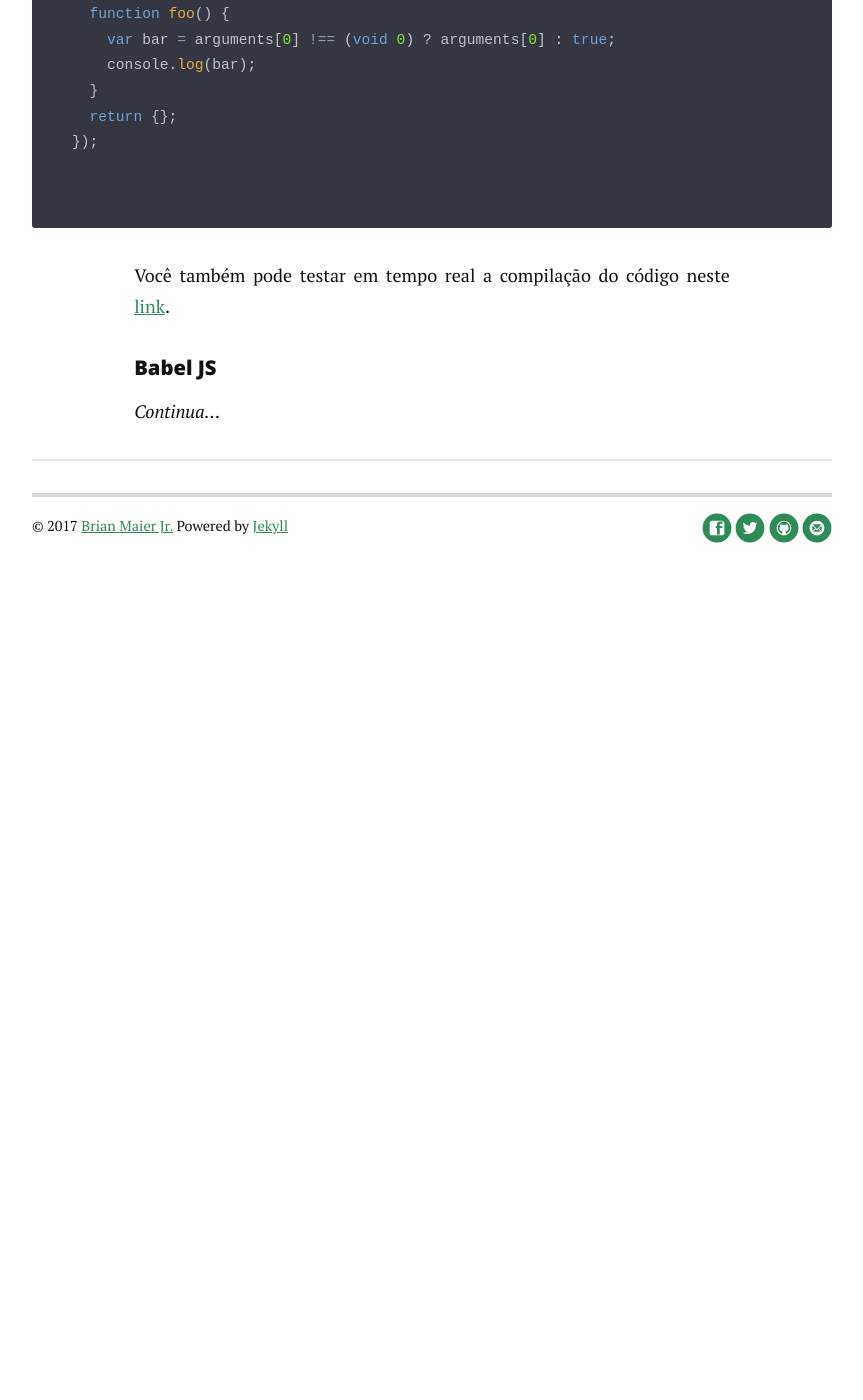
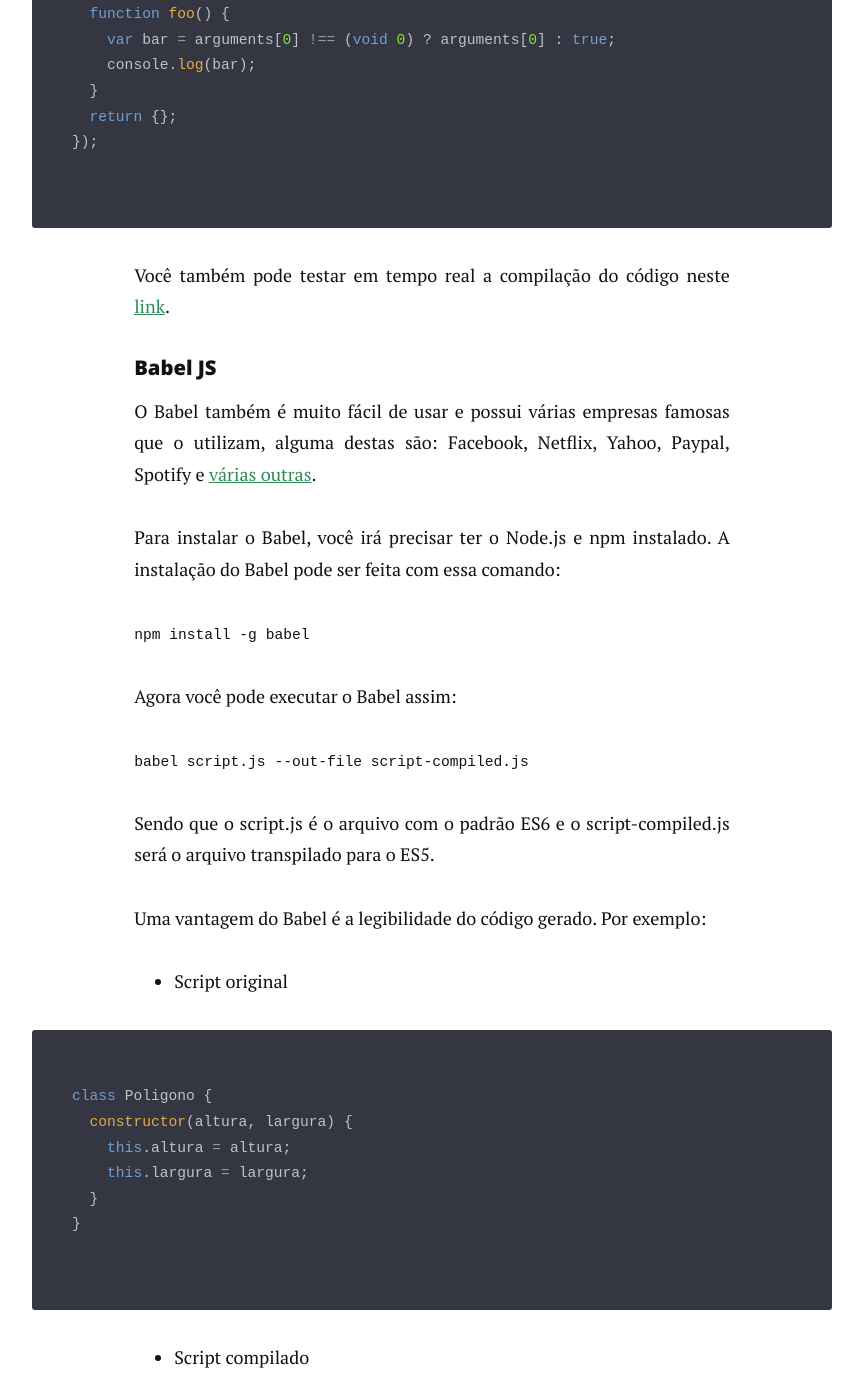
Before and after one commit to hiagohubert/hiagohubert.github.io, a Jekyll site: the page built from _posts/2017-02-13-ecma-6.markdown, in a window 1280 px wide and 1400 px high, scrolled down 2452 px. Shown: the whole window, without its empty margins (208-1071 px from the left). Built offline with Jekyll 4.4.1, drawn with Linux system fonts in a browser that asks for light colours; nearby versions of some CDN libraries; comment, search, counter and statistics services are not loaded; before the commit the page ends 3082 px from its top, so only the background shows below that; some of the changed text lies outside the part shown.

Commit message:
finished first article

````diff
--- a/_posts/2017-02-13-ecma-6.markdown
+++ b/_posts/2017-02-13-ecma-6.markdown
@@ -59,4 +59,50 @@ Você também pode testar em tempo real a compilação do código neste [link](h
 
 #### Babel JS
 
-*Continua...*
+O Babel também é muito fácil de usar e possui várias empresas famosas que o utilizam, alguma destas são: Facebook, Netflix, Yahoo, Paypal, Spotify e [várias outras](https://babeljs.io/users/).
+
+Para instalar o Babel, você irá precisar ter o Node.js e npm instalado. A instalação do Babel pode ser feita com essa comando:
+
+`npm install -g babel`
+
+Agora você pode executar o Babel assim:
+
+`babel script.js --out-file script-compiled.js`
+
+Sendo que o script.js é o arquivo com o padrão ES6 e o script-compiled.js será o arquivo transpilado para o ES5.
+
+Uma vantagem do Babel é a legibilidade do código gerado. Por exemplo:
+
+- Script original
+
+```javascript
+class Poligono {
+  constructor(altura, largura) {
+    this.altura = altura;
+    this.largura = largura;
+  }
+}
+```
+
+- Script compilado
+
+```javascript
+"use strict";
+
+function _classCallCheck(instance, Constructor) { if (!(instance instanceof Constructor)) { throw new TypeError("Cannot call a class as a function"); } }
+
+var Poligono = function Poligono(altura, largura) {
+  _classCallCheck(this, Poligono);
+
+  this.altura = altura;
+  this.largura = largura;
+};
+```
+
+Tente você mesmo através do transpilador online neste [link](http://babeljs.io/repl/)
+
+### Conclusão
+
+Não é necessário esperar que todos os browsers sejam compatíveis com o ES6 para começar a desenvolver neste padrão, os transpiladores estão aí para nos ajudar.
+
+Se você conhece outra ferramenta ou lib do tipo, compartilhe nos comentários abaixo.
````
